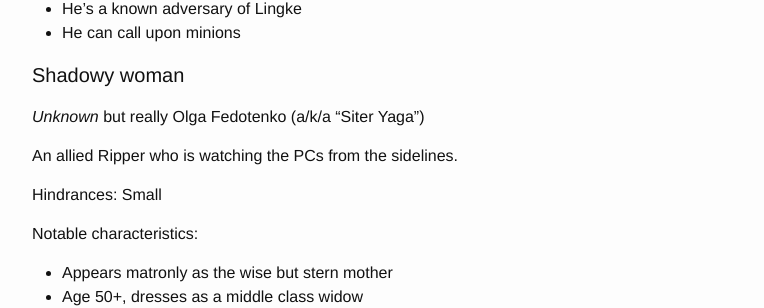
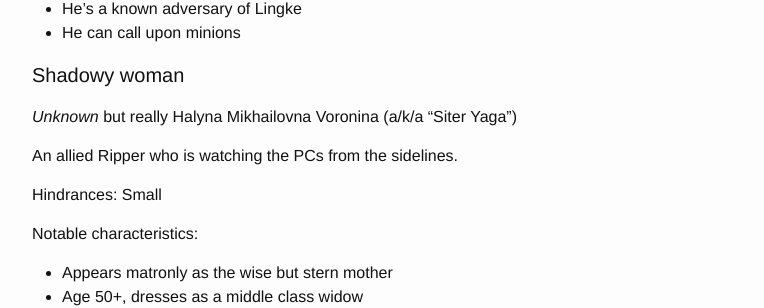
Before and after one commit to achall36/RoxvilleRooster.github.io, a Jekyll site: the page built from rippers-game-planning.md, in a window 1280 px wide and 900 px high, scrolled down 8584 px. Shown: the part 152-460 px from the top of the window, without its empty margins (238-1002 px from the left). Built offline with Jekyll 4.4.1, drawn with Linux system fonts in a browser that asks for light colours.

Commit message:
Update rippers-game-planning.md

```diff
--- a/rippers-game-planning.md
+++ b/rippers-game-planning.md
@@ -394,7 +394,7 @@ Notable characteristics:
 
 #### Shadowy woman
 
-_Unknown_ but really Olga Fedotenko (a/k/a "Siter Yaga")
+_Unknown_ but really Halyna Mikhailovna Voronina (a/k/a "Siter Yaga")
 
 An allied Ripper who is watching the PCs from the sidelines.
 
```
